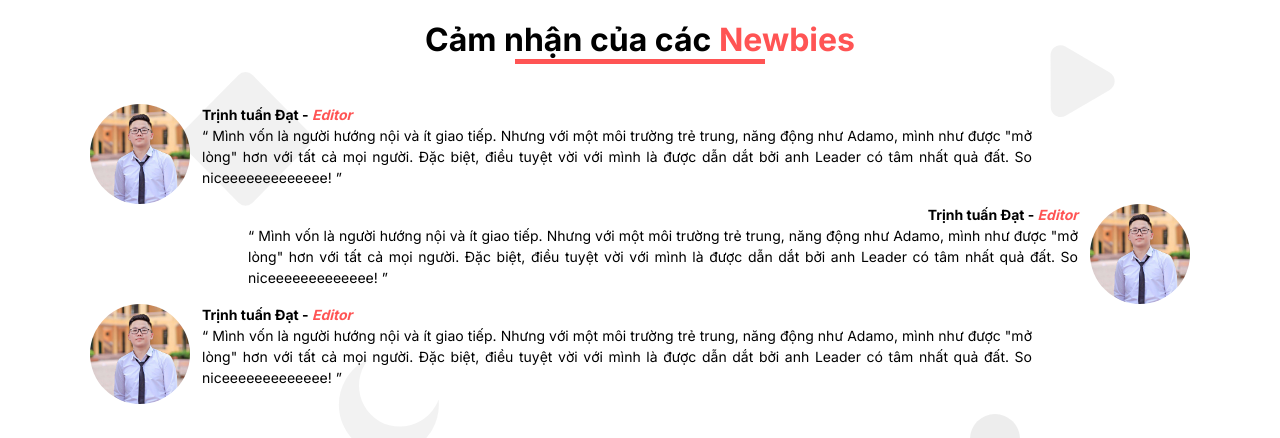
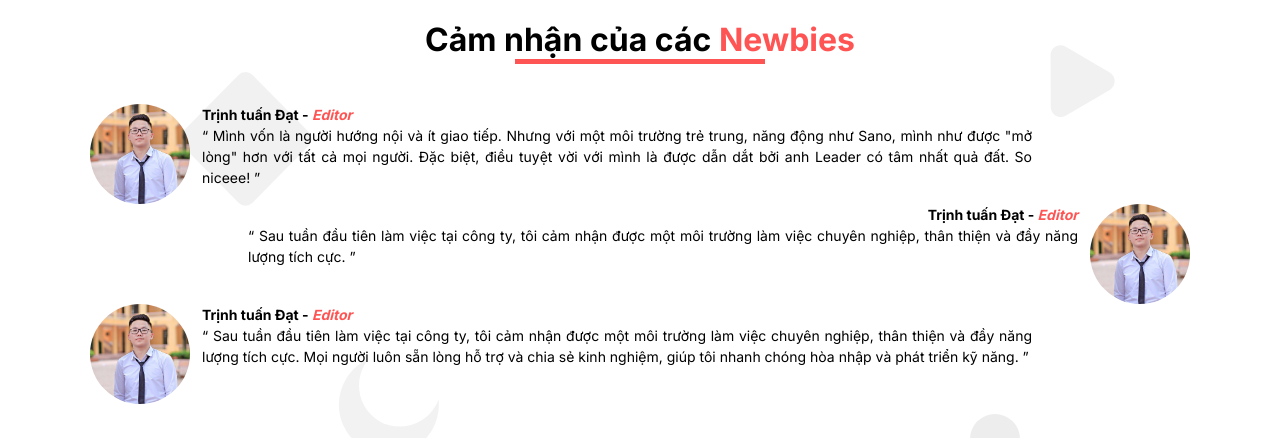
Before and after one commit to TuanDat2501/sanomedia, a Next.js app: page /tuyen-dung in a window 1280 px wide. Shown: the part 1600-2038 px from the top of the page. Built offline with nearby package versions, Linux system fonts and the light colour scheme.

Commit message:
fix newbie

```diff
--- a/src/app/component/header/page.tsx
+++ b/src/app/component/header/page.tsx
@@ -31,7 +31,7 @@ const Header = () => {
     return (
         <header className="header">
             <div className="wrapper desktop">
-                <div className="logo cursor-pointer" onClick={()=>router.push('/SanoMedia/gioi-thieu')}>
+                <div className="logo cursor-pointer" onClick={()=>router.push('/gioi-thieu')}>
                     <Image width={120} height={120} src="./image/logo.png" alt="logo"/>
                 </div>
                 <div className="nav">
@@ -54,7 +54,7 @@ const Header = () => {
                 </span>
             </div>
             <div className=" mobile">
-                <div className="logo cursor-pointer" onClick={()=>router.push('/SanoMedia/gioi-thieu')}>
+                <div className="logo cursor-pointer" onClick={()=>router.push('/gioi-thieu')}>
                     <Image width={1000} height={1000} quality={100} src="./image/logo.png"  alt="logo"/>
                 </div>
                 <div className="menu-header" onClick={() => setIsOpenMenu(!isOpenMenu)}>
--- a/src/app/tuyen-dung/page.tsx
+++ b/src/app/tuyen-dung/page.tsx
@@ -87,8 +87,8 @@ const Recruitment = () => {
         setIsLoading(true);
         if (name) {
             if (email) {
-                if(position){
-                    if(file){
+                if (position) {
+                    if (file) {
                         e.preventDefault();
                         emailjs.send('sano-media', 'template_whmq9dn', {
                             to_name: name,
@@ -109,10 +109,10 @@ const Recruitment = () => {
                                     console.log('FAILED...', error.text);
                                 },
                             );
-                    }else {
+                    } else {
                         showToast("warning", "Bạn tải CV của bạn")
                     }
-                }else {
+                } else {
                     showToast("warning", "Bạn cần chọn vị trí quan tâm")
                 }
             } else {
@@ -190,13 +190,13 @@ const Recruitment = () => {
                 <div className="position">
                     <div className="item-position">
                         <div className="icon">
-                            <IEditor width={isMobile ? 100: 150} height={isMobile ? 100: 150}></IEditor>
+                            <IEditor width={isMobile ? 100 : 150} height={isMobile ? 100 : 150}></IEditor>
                         </div>
                         <text>Editor</text>
                     </div>
                     <div className="item-position">
                         <div className="icon">
-                            <IContent width={isMobile ? 100: 150} height={isMobile ? 100: 150}/>
+                            <IContent width={isMobile ? 100 : 150} height={isMobile ? 100 : 150}/>
                         </div>
                         <text>Content</text>
                     </div>
@@ -251,8 +251,8 @@ const Recruitment = () => {
                             <div className="name-member">Trịnh tuấn Đạt - <span>Editor</span></div>
                             <div className="cmt-member">
                                 “ Mình vốn là người hướng nội và ít giao tiếp. Nhưng với một môi trường trẻ trung, năng
-                                động như Adamo, mình như được "mở lòng" hơn với tất cả mọi người. Đặc biệt, điều tuyệt
-                                vời với mình là được dẫn dắt bởi anh Leader có tâm nhất quả đất. So niceeeeeeeeeeeee! ”
+                                động như Sano, mình như được "mở lòng" hơn với tất cả mọi người. Đặc biệt, điều tuyệt
+                                vời với mình là được dẫn dắt bởi anh Leader có tâm nhất quả đất. So niceee! ”
                             </div>
                         </div>
                     </div>
@@ -260,9 +260,8 @@ const Recruitment = () => {
                         <div className="info-feedback">
                             <div className="name-member name-right">Trịnh tuấn Đạt - <span>Editor</span></div>
                             <div className="cmt-member">
-                                “ Mình vốn là người hướng nội và ít giao tiếp. Nhưng với một môi trường trẻ trung, năng
-                                động như Adamo, mình như được "mở lòng" hơn với tất cả mọi người. Đặc biệt, điều tuyệt
-                                vời với mình là được dẫn dắt bởi anh Leader có tâm nhất quả đất. So niceeeeeeeeeeeee! ”
+                                “ Sau tuần đầu tiên làm việc tại công ty, tôi cảm nhận được một môi trường làm việc
+                                chuyên nghiệp, thân thiện và đầy năng lượng tích cực. ”
                             </div>
                         </div>
                         <div className="member-img">
@@ -276,9 +275,9 @@ const Recruitment = () => {
                         <div className="info-feedback">
                             <div className="name-member">Trịnh tuấn Đạt - <span>Editor</span></div>
                             <div className="cmt-member">
-                                “ Mình vốn là người hướng nội và ít giao tiếp. Nhưng với một môi trường trẻ trung, năng
-                                động như Adamo, mình như được "mở lòng" hơn với tất cả mọi người. Đặc biệt, điều tuyệt
-                                vời với mình là được dẫn dắt bởi anh Leader có tâm nhất quả đất. So niceeeeeeeeeeeee! ”
+                                “ Sau tuần đầu tiên làm việc tại công ty, tôi cảm nhận được một môi trường làm việc
+                                chuyên nghiệp, thân thiện và đầy năng lượng tích cực. Mọi người luôn sẵn lòng hỗ trợ và
+                                chia sẻ kinh nghiệm, giúp tôi nhanh chóng hòa nhập và phát triển kỹ năng. ”
                             </div>
                         </div>
                     </div>
@@ -325,7 +324,8 @@ const Recruitment = () => {
                     </div>
                     <div className="container-input submit flex justify-center mt-4" data-aos="flip-up"
                          onClick={sendEmail} onMouseEnter={hoverBtn} onMouseLeave={leaveBtn}>
-                        <ButtonRed disabled={isLoadingFile} text="Đăng ký" icon={<ISend hover={hover}/>} isLoading={isLoading}></ButtonRed>
+                        <ButtonRed disabled={isLoadingFile} text="Đăng ký" icon={<ISend hover={hover}/>}
+                                   isLoading={isLoading}></ButtonRed>
                     </div>
                 </div>
                 {isShowToast && <Toast status={status} text={textToast}></Toast>}
```
Also changed, not shown: 21 other files (tests, documents, lock files or other folders).
